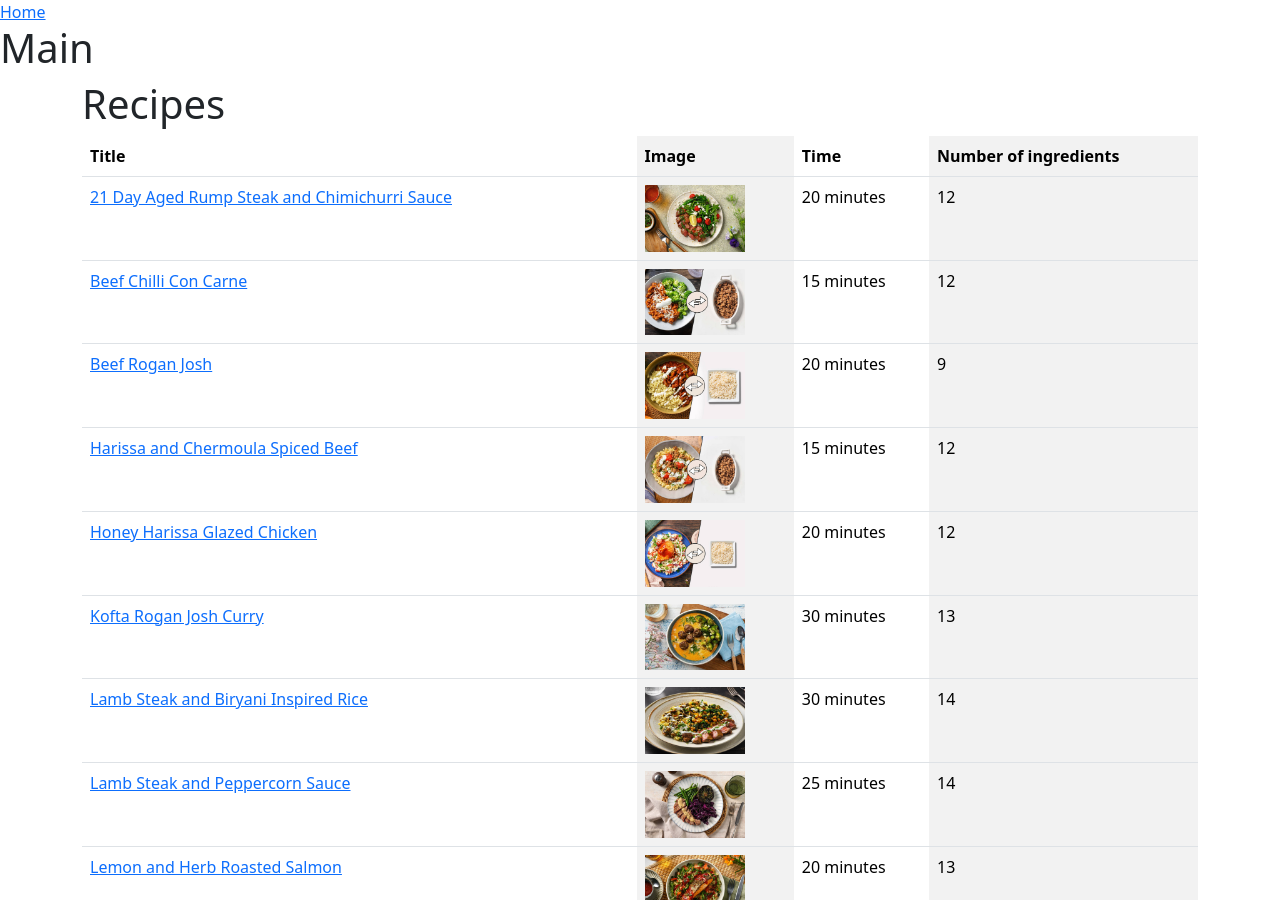
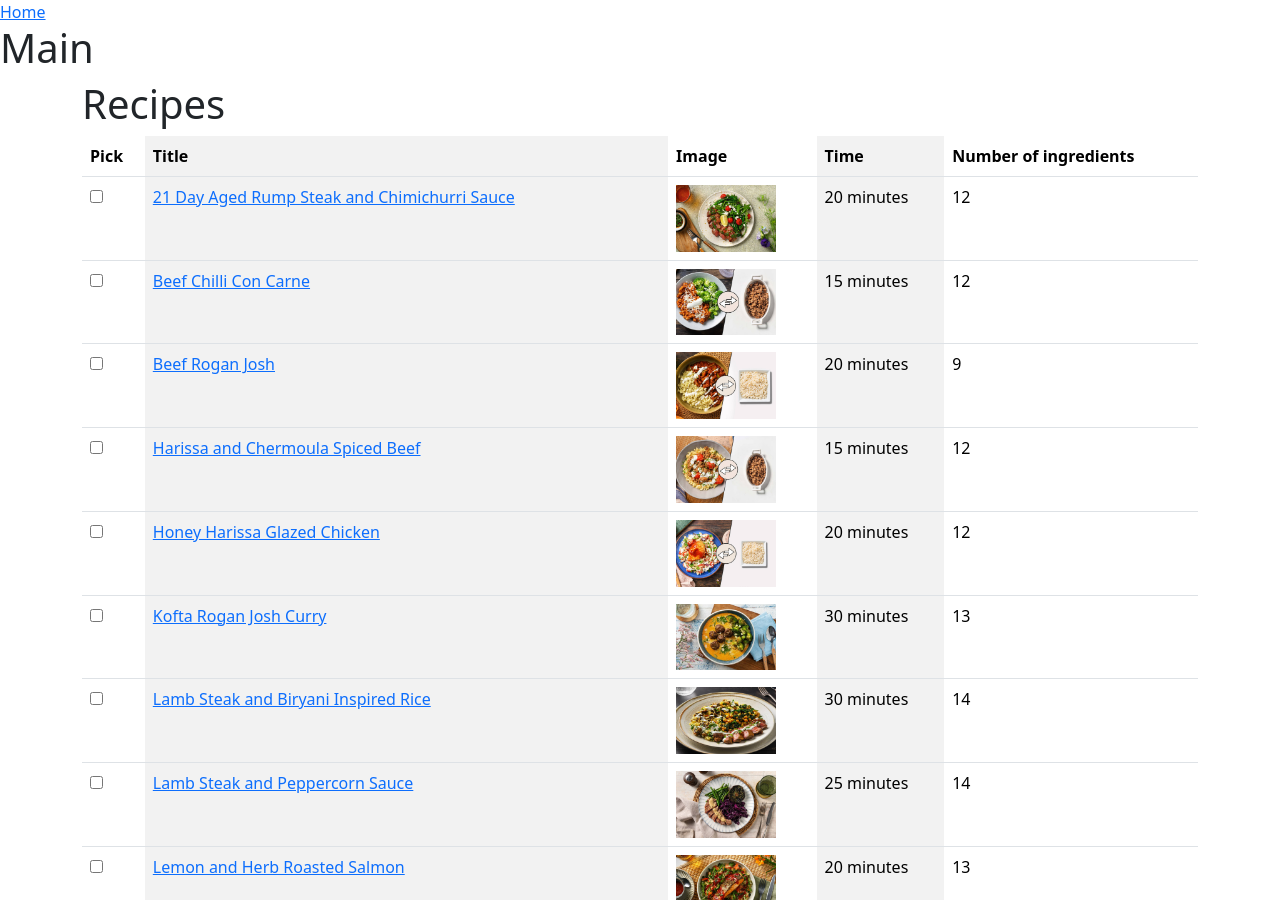
Before and after one commit to r1ch/recipes, a Jekyll site: the page built from index.md, in a window 1280 px wide and 900 px high. Built offline with Jekyll 4.4.1, drawn with Linux system fonts in a browser that asks for light colours.

Commit message:
Update index.md

```diff
--- a/index.md
+++ b/index.md
@@ -8,6 +8,7 @@ layout: default
       <table class="table table-striped-columns">
         <thead>
           <tr>
+            <th>Pick</th>
             <th>Title</th>
             <th>Image</th>
             <th>Time</th>
@@ -20,6 +21,7 @@ layout: default
             {%- if recipe_data -%}
               {%- assign ingredients = recipe_data.ingredients -%}
           <tr>
+            <td><input type = "checkbox"></td>
             <td><a href="{{ recipe.url | relative_url }}">{{ recipe.title }}</a></td>
             <td><img style="max-width:100px" class="img-fluid" src="/images/{{ recipe.slug }}.jpg"></td>
             <td>{{ recipe_data.totalTime | replace: "PT", "" | replace: "M", " minutes"  }}</td>
```
